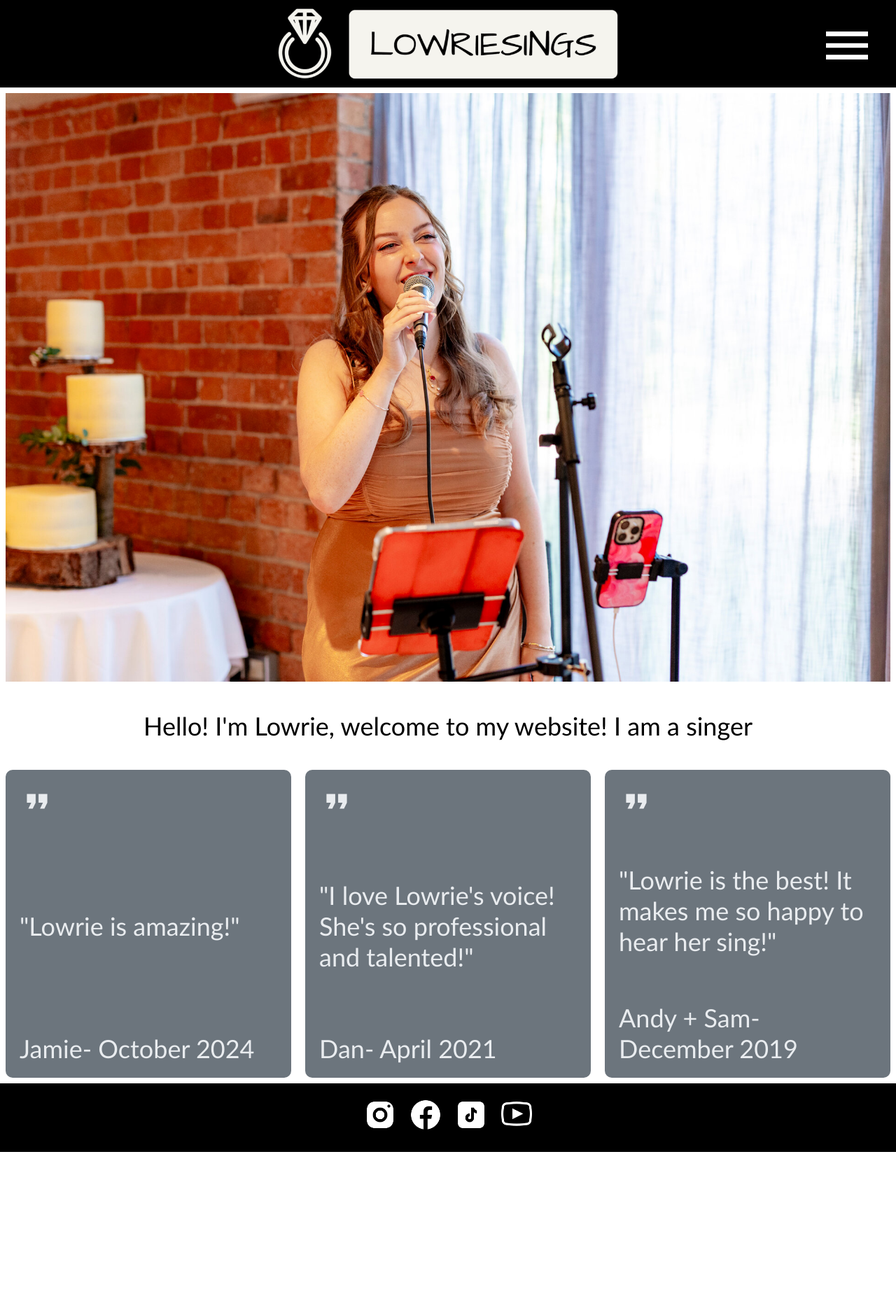
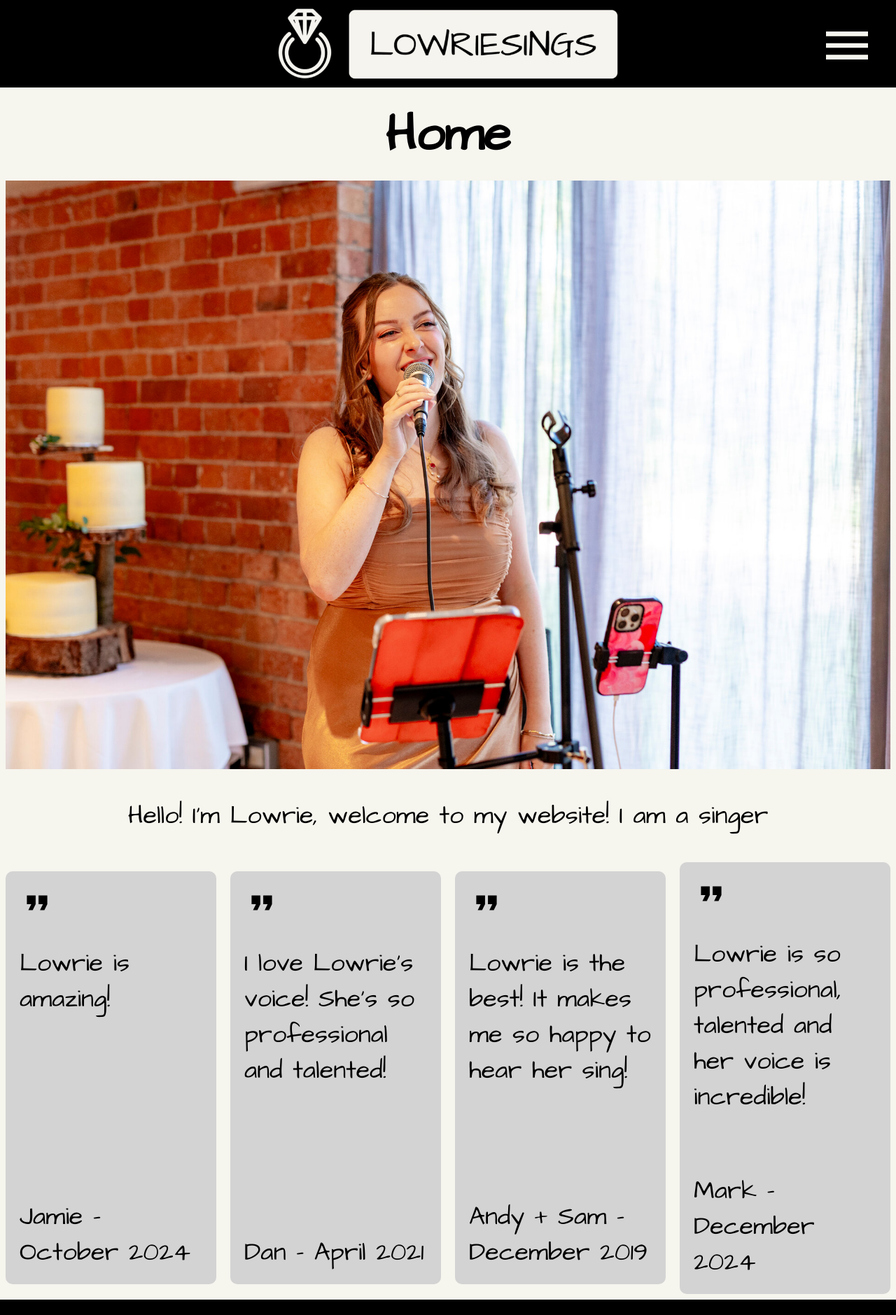
Before and after one commit to jleigh-100/lowriesings, a React app: page / in a window 1280 px wide. Shown: the top 1879 px of the page at 70% size. Before the commit the page ends 1646 px from the top, so only its background shows below. Built offline with nearby package versions, Linux system fonts and the light colour scheme.

Commit message:
more styling changes

```diff
--- a/client/src/components/Header.jsx
+++ b/client/src/components/Header.jsx
@@ -1,7 +1,8 @@
-import React from "react";
+import React, { useEffect } from "react";
 import styled from "styled-components";
 import MenuIcon from '@mui/icons-material/Menu';
 import theme from '../theme/theme.json';
+import useWindowDimensions from "../hooks.jsx";
 
 const Container = styled.div`
   display: flex;
@@ -45,6 +46,7 @@ const MenuItem = styled.div`
   cursor: pointer;
   &:hover {
     background-color: #ADB5BD;
+    border-radius: 10px;
   }
   font-size: 40px;
 `;
@@ -64,7 +66,7 @@ const BurgerMenu = ({ setCurrentPage }) => {
   return (
     <>
     <IconContainer>
-      <MenuIcon style={{ width: '80px', height: '80px', fill: 'white' }} onClick={() => handleToggle()}/>
+      <MenuIcon style={{ width: '80px', height: '80px', fill: '#F6F5EE' }} onClick={() => handleToggle()}/>
     </IconContainer>
     <MenuContainer open={open} >
       <MenuItem onClick={() => handleSelection('LowrieSings')}>Home</MenuItem>
@@ -79,9 +81,14 @@ const BurgerMenu = ({ setCurrentPage }) => {
 }
 
 const Header = ({ setCurrentPage }) => {
+  const { width } = useWindowDimensions();
 	return (
 		<Container>
-      <img src="images/branding.jpg" alt="LowrieSings" style={{ width: '500px', height: '125px' }}/>
+      {
+        width >= 768 ?
+        <img src="images/branding.jpg" alt="LowrieSings" style={{ width: '500px', height: '125px' }}/> :
+        <img src="images/icon.jpg" alt="LowrieSings" style={{ width: '120px', height: '120px' }}/>
+    }
 			<BurgerMenu setCurrentPage={setCurrentPage}/>
 		</Container>
 	)
--- a/client/src/components/Testimonials.jsx
+++ b/client/src/components/Testimonials.jsx
@@ -6,15 +6,15 @@ const MessageArea = styled.div`
   display: flex;
   gap: 20px;
   align-items: center;
+  flex-direction: row;
+  flex-wrap: wrap;
 `;
 const Message = styled.div`
+  display: flex;
   flex: 1;
-  height: 400px;
-  display: flex;
   flex-direction: column;
   justify-content: space-between;
-  color: #E9ECEF;
-  background-color: #6C757D;
+  background-color: lightgrey;
   border-radius: 10px;
   padding: 20px;
 `;
@@ -36,9 +36,23 @@ const testimonials = [
     message: "Lowrie is the best! It makes me so happy to hear her sing!",
     by: "Andy + Sam",
     date: "December 2019",
+  },
+  {
+    message: "Lowrie is so professional, talented and her voice is incredible!",
+    by: "Mark",
+    date: "December 2024",
   }
 ]
 
+const MessageContainer = styled.div`
+  min-height: 300px;
+
+`;
+const ClientContainer = styled.div`
+  height: 200px;
+  display: flex;
+  align-items: end;
+`;
 
   return (
     <>
@@ -46,8 +60,8 @@ const testimonials = [
       {testimonials.map((testimonial, index) => (
         <Message key={index} style={{ visibility: false}} className="bubble left">
           <FormatQuoteIcon style={{ height: '50px', width: '50px' }}/>
-          <p>"{testimonial.message}"</p>
-          {testimonial.by}- {testimonial.date}
+          <MessageContainer><p>{testimonial.message}</p></MessageContainer>
+          <ClientContainer>{testimonial.by} - {testimonial.date}</ClientContainer>
         </Message>
       ))}
       </MessageArea>
--- a/client/src/components/pages/FAQs.jsx
+++ b/client/src/components/pages/FAQs.jsx
@@ -18,7 +18,7 @@ const Message = styled.div`
         var(--_p) 100%/var(--t) var(--t) no-repeat,
       linear-gradient(#000 0 0) padding-box;
     border-box;
-    color: #fff;
+    color: #F6F5EE;
     margin-top: 10px;
   }
 
@@ -40,7 +40,7 @@ const Message = styled.div`
 const TextInputContainer = styled.div`
   margin: 30px;
   width: 90%;
-  background: #fff;
+  background: #F6F5EE;
   border: 1px solid #ccc;
   border-radius: 20px;
   display: flex;
@@ -53,8 +53,10 @@ const TextInputContainer = styled.div`
 const StyledInput = styled.textarea`
   width: 100%;
   font-size: 48px;
-  font-family: 'Trebuchet MS', 'Lucida Sans Unicode', 'Lucida Grande', 'Lucida Sans', Arial, sans-serif;
+  font-family: 'ArchitectsDaughter';
   border: none;
+  background: #F6F5EE;
+  resize: none;
 `;
 
 const StyledSendIcon = styled(SendIcon)`
@@ -81,7 +83,7 @@ export const FAQs = () => {
     setMessageText("");
     console.log(messageText);
     // send email
-    toast.success("Message sent!");
+    toast.success("Message sent! I try to response to everyone within 2 days", { theme: "colored" });
   }
 
   const handleMessageTextChange = (e) => {
@@ -115,7 +117,7 @@ export const FAQs = () => {
       <Answer>If you have any more questions, just let ask below!</Answer>
       <TextInputContainer>
         <StyledInput placeholder="Ask me anything... Don't forget to add contact details so I can reply!" value={messageText} onChange={handleMessageTextChange} onKeyUp={handleMessageTextChange}/>
-        <StyledSendIcon sx={{ height: 45, width: 45, fill: 'white' }} onClick={() => handleSendMessage()}/>
+        <StyledSendIcon sx={{ height: 45, width: 45, fill: '#F6F5EE' }} onClick={() => handleSendMessage()}/>
       </TextInputContainer>
       </Container>
   )
--- a/client/src/components/pages/HomePage.jsx
+++ b/client/src/components/pages/HomePage.jsx
@@ -5,6 +5,7 @@ import { Testimonials } from "../Testimonials.jsx"
 export const HomePage = () => {
   return (
     <Container>
+      <h1>Home</h1>
       <img src="/images/singing.jpg" alt="Lowrie singing" width='100%' />
       <p>Hello! I'm Lowrie, welcome to my website! I am a singer</p>
       <Testimonials />
--- /dev/null
+++ b/client/src/hooks.jsx
@@ -0,0 +1,24 @@
+import { useState, useEffect } from 'react';
+
+export const getWindowDimensions = () => {
+  const { innerWidth: width, innerHeight: height } = window;
+  return {
+    width,
+    height
+  };
+}
+
+export default function useWindowDimensions() {
+  const [windowDimensions, setWindowDimensions] = useState(getWindowDimensions());
+
+  useEffect(() => {
+    function handleResize() {
+      setWindowDimensions(getWindowDimensions());
+    }
+
+    window.addEventListener('resize', handleResize);
+    return () => window.removeEventListener('resize', handleResize);
+  }, []);
+
+  return windowDimensions;
+}
--- a/client/src/index.html
+++ b/client/src/index.html
@@ -5,6 +5,7 @@
     <title>LowrieSings</title>
     <link rel="stylesheet" type="text/css" href="app.css">
     <script src="bundle.js" defer></script>
+    <meta name="viewport" content="width=device-width" />
 </head>
 
 <body>
--- a/client/src/theme/theme.json
+++ b/client/src/theme/theme.json
@@ -1,8 +1,8 @@
 {
     "primaryColor": "#000",
-    "secondaryColor": "#fff",
-    "backgroundColor": "#fff",
+    "secondaryColor": "#F6F5EE",
+    "backgroundColor": "#F6F5EE",
     "titleColor": "#343A40",
     "headerFooterColor": "#000",
-    "textColor": "#FFFFFF"
+    "textColor": "#F6F5EE"
 }
--- a/public/app.css
+++ b/public/app.css
@@ -1,15 +1,42 @@
 @font-face {
-    font-family: 'Magnolia_Script';
-    src: url("fonts/Magnolia_Script.otf");
+    font-family: 'ArchitectsDaughter';
+    src: url("fonts/ArchitectsDaughter.ttf");
 }
 
 body {
     margin: 0;
-    background-color: #fff;
-    font-family:'Trebuchet MS', 'Lucida Sans Unicode', 'Lucida Grande', 'Lucida Sans', Arial, sans-serif;
+    background-color: #F6F5EE;
+    font-family:'ArchitectsDaughter';
     font-size: 36px;
     h1 {
-        font-family: 'Magnolia_Script';
+        font-family: 'ArchitectsDaughter';
         margin: 10px 0;
     }
 }
+
+
+/* mobile */
+@media only screen and (max-width: 768px) {
+    .Toastify__toast-container--top-right:has(div.Toastify__toast--success) {
+        width: 97vw;
+    }
+}
+/* desktop */
+@media only screen and (min-width: 768px) {
+    .Toastify__toast-container--top-right:has(div.Toastify__toast--success) {
+        width: 50vw;
+    }
+}
+
+.Toastify__toast-body {
+    font-family: 'ArchitectsDaughter';
+    font-size: 48px;
+}
+
+.Toastify__toast-theme--colored.Toastify__toast--success {
+    background: #008000 !important;
+}
+
+.Toastify__toast-icon {
+    min-width: 42px;
+}
--- a/public/index.html
+++ b/public/index.html
@@ -5,6 +5,7 @@
     <title>LowrieSings</title>
     <link rel="stylesheet" type="text/css" href="app.css">
     <script src="bundle.js" defer></script>
+    <meta name="viewport" content="width=device-width" />
 <script defer src="bundle.js"></script></head>
 
 <body>
```
Also changed, not shown: public/bundle.js, public/fonts/ArchitectsDaughter.ttf (added), public/images/icon.jpg (added).
